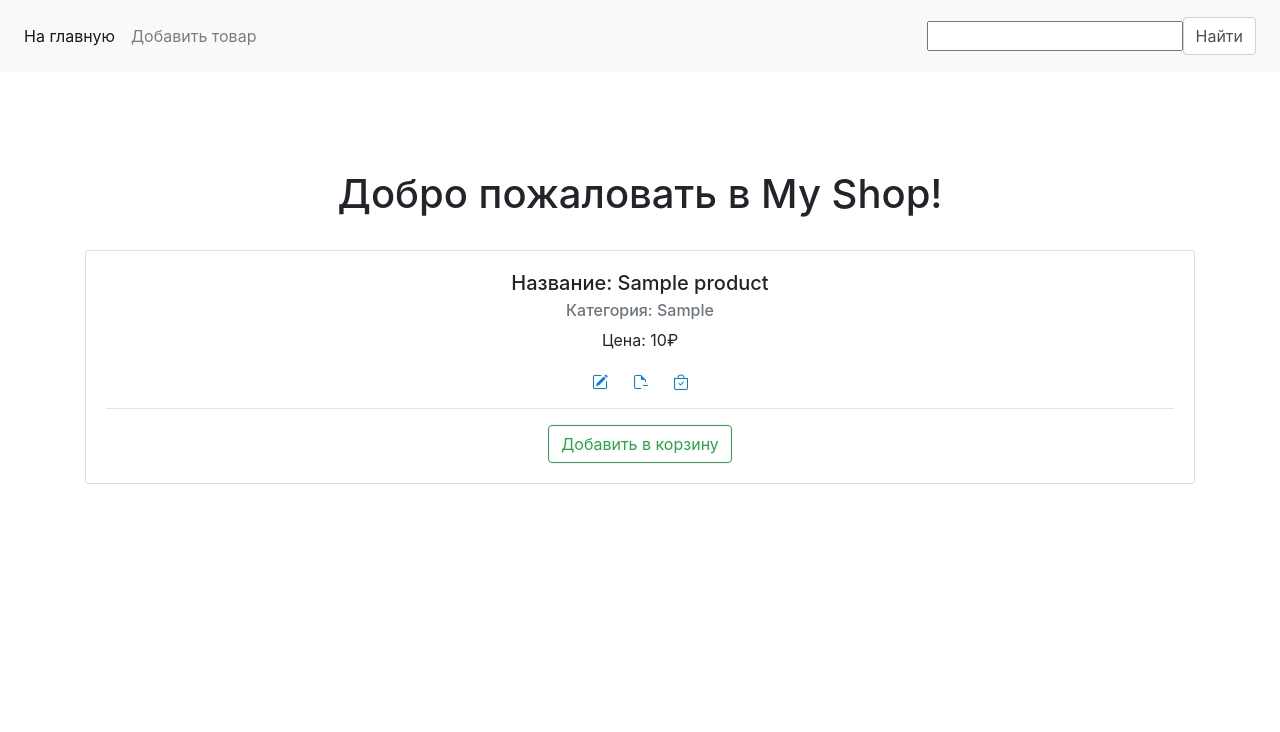
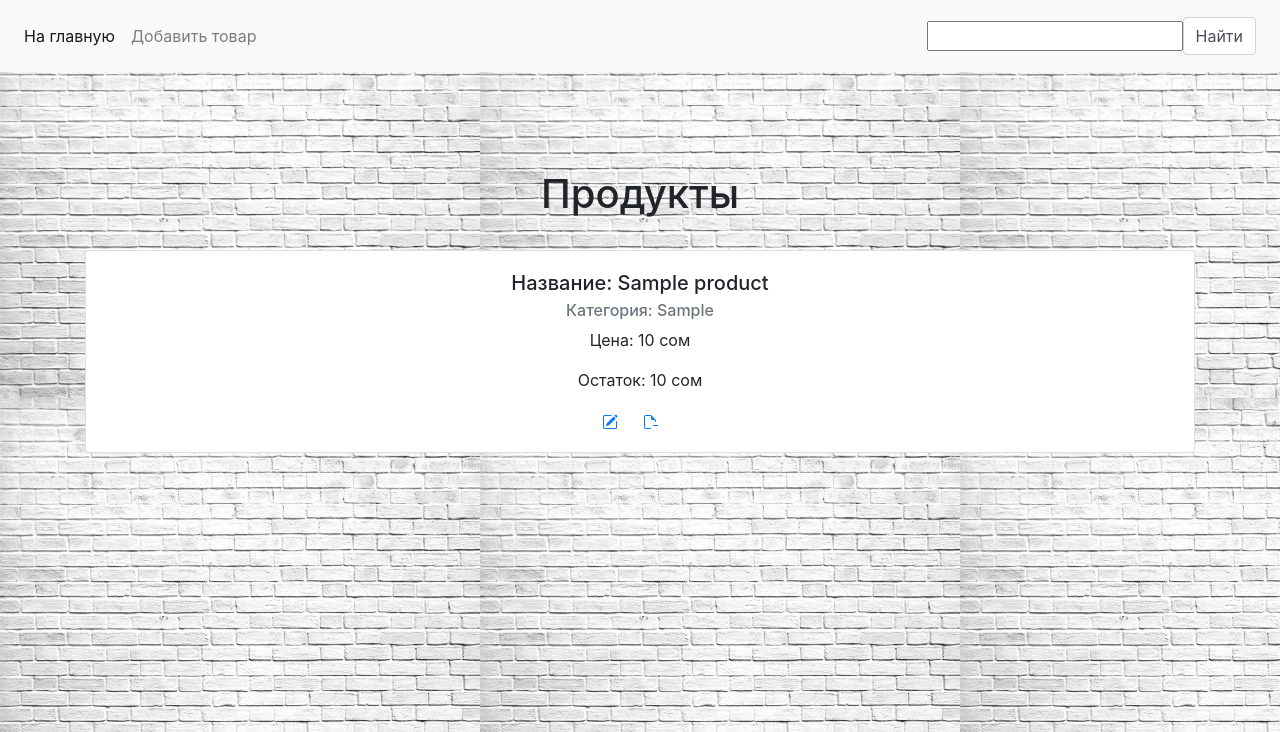
Before and after one commit to Azer-Denker/hm_56, a Django app: template source/webapp/templates/products/index.html in a window 1280 px wide. Shown: the top 732 px of the page. Run offline with Django 3.2, Linux system fonts and the light colour scheme; the template is opened without the code that fills it: most values are stand-ins (such as "Sample title", 1, 10 or a date in 2020); form fields are guessed from the names that the template uses; parts of the project's set-up code (start-up, migrations or seed data) failed here and were passed over; some libraries are stand-ins or nearby versions.

Commit message:
CSS and HTML work

```diff
--- a/source/webapp/static/css/style.css
+++ b/source/webapp/static/css/style.css
@@ -1,7 +1,11 @@
+body {
+    background: url('images/fon.jpg');
+}
+
+
 .container {
     padding-top: 50px;
 }
-
 
 .pagination {
     text-align: center;
@@ -10,25 +14,25 @@
 
 .pagination a, .pagination .page-disabled {
     display: inline-block;
-    border: solid 1px #6a7ddd;
+    border: solid 1px #0a8914;
     border-radius: 3px;
     padding: 5px;
     margin: 3px;
 }
 
 .pagination a {
-    background: #6a7ddd;
+    background: #0a8914;
     color: white;
     text-decoration: none;
 }
 
 .pagination a:hover {
-    background: #6a7dff;
+    background: #0a8914;
     text-decoration: underline;
 }
 
 .pagination .page-disabled {
-    background: #6a7dcc;
+    background: #0a8914;
     color: #dddddd
 }
 
--- a/source/webapp/templates/base.html
+++ b/source/webapp/templates/base.html
@@ -5,12 +5,11 @@
     <meta charset="UTF-8">
     <meta name="viewport"
           content="width=device-width, user-scalable=no, initial-scale=1.0, maximum-scale=1.0, minimum-scale=1.0">
+    <link rel="stylesheet" href="https://stackpath.bootstrapcdn.com/bootstrap/4.3.1/css/bootstrap.min.css" integrity="sha384-ggOyR0iXCbMQv3Xipma34MD+dH/1fQ784/j6cY/iJTQUOhcWr7x9JvoRxT2MZw1T" crossorigin="anonymous">
     <meta http-equiv="X-UA-Compatible" content="ie=edge">
-    <title>{% block title %}Guest Book{% endblock %}</title>
-<link rel="stylesheet" href="https://stackpath.bootstrapcdn.com/bootstrap/4.1.3/css/bootstrap.min.css" integrity="sha384-MCw98/SFnGE8fJT3GXwEOngsV7Zt27NXFoaoApmYm81iuXoPkFOJwJ8ERdknLPMO" crossorigin="anonymous">
-<script src="https://stackpath.bootstrapcdn.com/bootstrap/4.1.3/js/bootstrap.min.js" integrity="sha384-ChfqqxuZUCnJSK3+MXmPNIyE6ZbWh2IMqE241rYiqJxyMiZ6OW/JmZQ5stwEULTy" crossorigin="anonymous"></script>
+    <title>{% block title %}Magazin{% endblock %}</title>
+    <link rel="stylesheet" href="//use.fontawesome.com/releases/v5.11.1/css/all.css">
     <link rel="stylesheet" href="{% static 'css/style.css' %}">
-    {% block styles %}{% endblock %}
 </head>
 <body>
 <nav class="navbar navbar-expand-lg navbar-light bg-light">
--- a/source/webapp/templates/products/product_create.html
+++ b/source/webapp/templates/products/create.html
@@ -3,7 +3,7 @@
 {% block title %}Create{% endblock %}
 
 {% block content %}
-    <h1>Добавить товар</h1>
+    <h1>Добавить Продукт</h1>
         {% url "product_create" pk=product.pk as action_url %}
         {% include 'partial/form.html' with button_text='Добавить' action_url=action_url form_method='post' %}
 {% endblock %}
--- a/source/webapp/templates/products/product_delete.html
+++ b/source/webapp/templates/products/delete.html
@@ -4,11 +4,11 @@
 {% block title %}Delete{% endblock %}
 
 {% block menu %}
-    <li><a href="{% url 'product_view' product.pk %}">View</a></li>
+    <li><a href="{% url 'product_view' product.pk %}">Назад</a></li>
 {% endblock %}
 
 {% block content %}
-    <h1 class="title mt-5">Вы уверены, что хотите удалить данный товар: "{{ product }}"?</h1>
+    <h1 class="title mt-5">Вы уверены, что хотите удалить данный Продукт: "{{ product }}"?</h1>
     <form method="POST" action="{% url "product_delete" product.pk %}" class="text-center">
         {% csrf_token %}
         <p><input class="btn btn-primary" type="submit" value="Да"></p>
--- a/source/webapp/templates/products/index.html
+++ b/source/webapp/templates/products/index.html
@@ -1,9 +1,9 @@
 {% extends 'base.html' %}
 
-{% block title %}My Shop{% endblock %}
+{% block title %}Product{% endblock %}
 
 {% block content %}
-    <div class="title mt-5 pb-4" style="text-align: center"><h1>Добро пожаловать в My Shop!</h1></div>
+    <div class="title mt-5 pb-4" style="text-align: center"><h1>Продукты</h1></div>
     {% if is_paginated %}
         {% include 'partial/pagination.html' %}
     {% endif %}
@@ -13,7 +13,8 @@
                 <div class="card-body">
                     <h5 class="card-title">Название: {{ product.name }}</h5>
                     <h6 class="card-subtitle mb-2 text-muted">Категория: {{product.get_category_display}}</h6>
-                    <p class="card-text">Цена: {{ product.price }}₽</p>
+                    <p>Цена: {{ product.price }} сом</p>
+                    <p>Остаток: {{ product.amount }} сом</p>
                     <a href="{% url 'product_update' product.pk %}" class="card-link">
                         <svg width="1em" height="1em" viewBox="0 0 16 16" class="bi bi-pencil-square" fill="currentColor" xmlns="http://www.w3.org/2000/svg">
                             <path d="M15.502 1.94a.5.5 0 0 1 0 .706L14.459 3.69l-2-2L13.502.646a.5.5 0 0 1 .707 0l1.293 1.293zm-1.75 2.456l-2-2L4.939 9.21a.5.5 0 0 0-.121.196l-.805 2.414a.25.25 0 0 0 .316.316l2.414-.805a.5.5 0 0 0 .196-.12l6.813-6.814z"/>
@@ -26,21 +27,12 @@
                             <path fill-rule="evenodd" d="M11 11.5a.5.5 0 0 1 .5-.5h4a.5.5 0 0 1 0 1h-4a.5.5 0 0 1-.5-.5z"/>
                         </svg>
                     </a>
-                    <a href="{% url 'product_view' pk=product.pk %}" class="card-link">
-                        <svg width="1em" height="1em" viewBox="0 0 16 16" class="bi bi-bag-check" fill="currentColor" xmlns="http://www.w3.org/2000/svg">
-                            <path fill-rule="evenodd" d="M14 5H2v9a1 1 0 0 0 1 1h10a1 1 0 0 0 1-1V5zM1 4v10a2 2 0 0 0 2 2h10a2 2 0 0 0 2-2V4H1z"/>
-                            <path d="M8 1.5A2.5 2.5 0 0 0 5.5 4h-1a3.5 3.5 0 1 1 7 0h-1A2.5 2.5 0 0 0 8 1.5z"/>
-                            <path fill-rule="evenodd" d="M10.854 7.646a.5.5 0 0 1 0 .708l-3 3a.5.5 0 0 1-.708 0l-1.5-1.5a.5.5 0 1 1 .708-.708L7.5 10.293l2.646-2.647a.5.5 0 0 1 .708 0z"/>
-                        </svg>
-                    </a>
-                    <hr/>
-                    {% url 'product_add' product.pk as action_url %}
-                    {% include 'partial/form.html' with button_text='Добавить в корзину' action_url=action_url form_metod='post'%}
+                    <a href="{% url 'product_view' pk=product.pk %}" class="card-link"></a>
                 </div>
             </div>
         </div>
-        {% if is_paginated %}
-            {% include 'partial/pagination.html' %}
-        {% endif %}
     {% endfor %}
+    {% if is_paginated %}
+        {% include 'partial/pagination.html' %}
+    {% endif %}
 {% endblock %}
```
Also changed, not shown: source/webapp/templates/products/product_update.html (deleted, +0 -13 lines), source/webapp/templates/products/update.html (added, +13 -0 lines), source/webapp/templates/products/view.html (renamed from source/webapp/templates/products/product_view.html, +3 -7 lines), source/webapp/static/images/fon.jpg (added).
